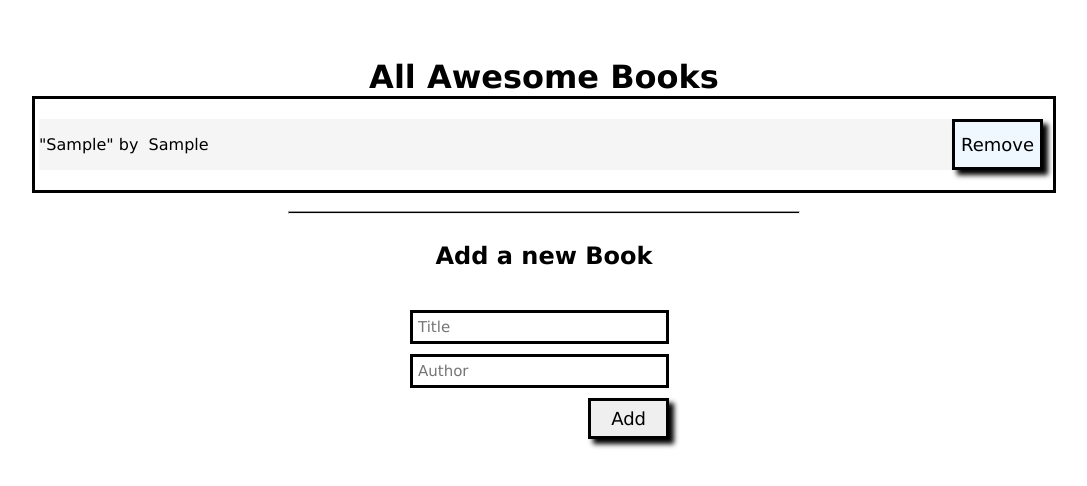
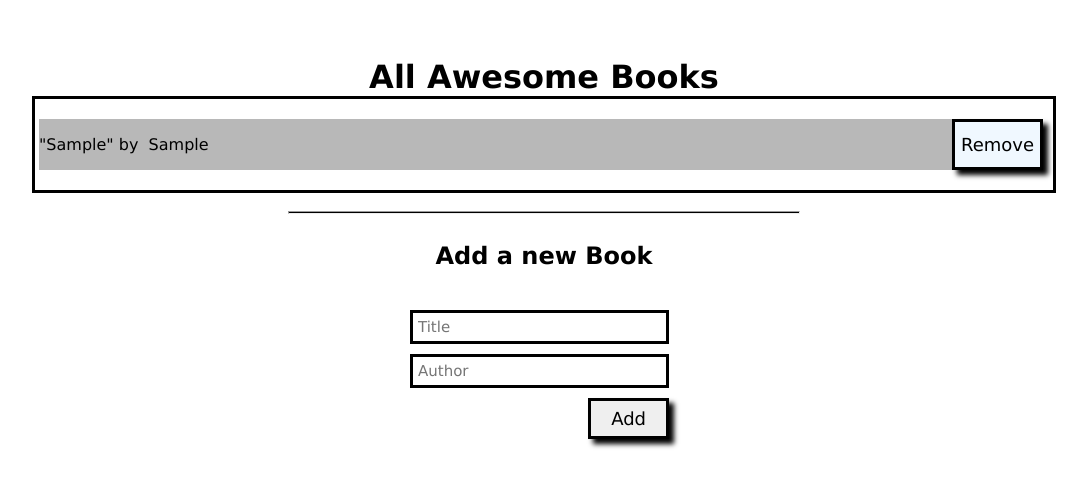
Before and after one commit to misikirdelelew/Awesome-books, a website: page index.html in a window 1280 px wide. Both pictures are taken after typing "Sample", "Sample" into the empty fields and a click on the button "Add". Shown: the whole page, without its empty margins (96-1183 px from the left). Drawn offline with Linux system fonts and the light colour scheme.

Commit message:
Update style.css

```diff
--- a/style.css
+++ b/style.css
@@ -35,7 +35,7 @@ main{
 }
 
 #create_top_section_container > div:nth-child(odd) {
-  background-color: whitesmoke;
+ background-color: rgb(184, 184, 184);
 }
 
 #create_top_section_container > div:nth-child(even) {
```
